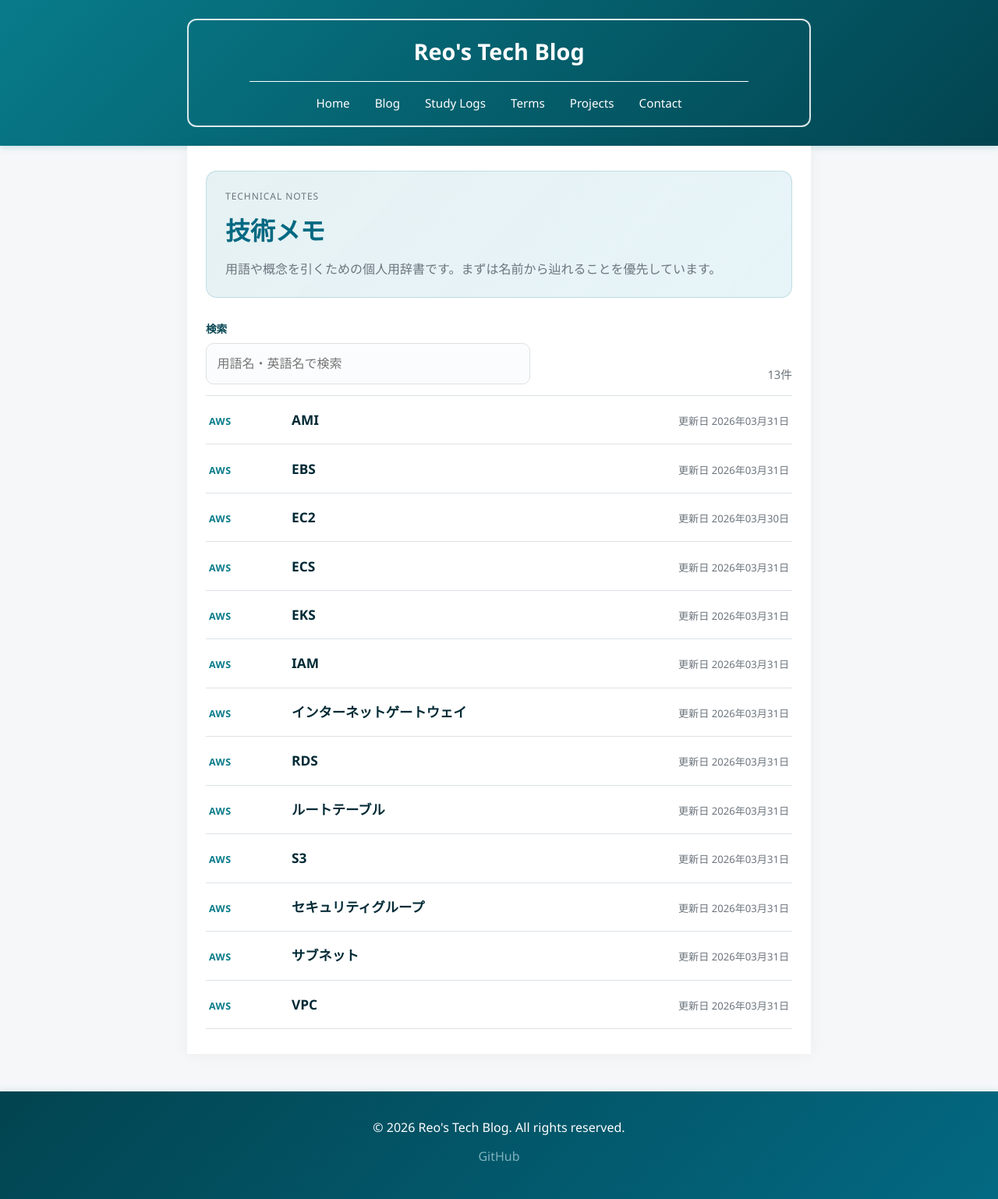
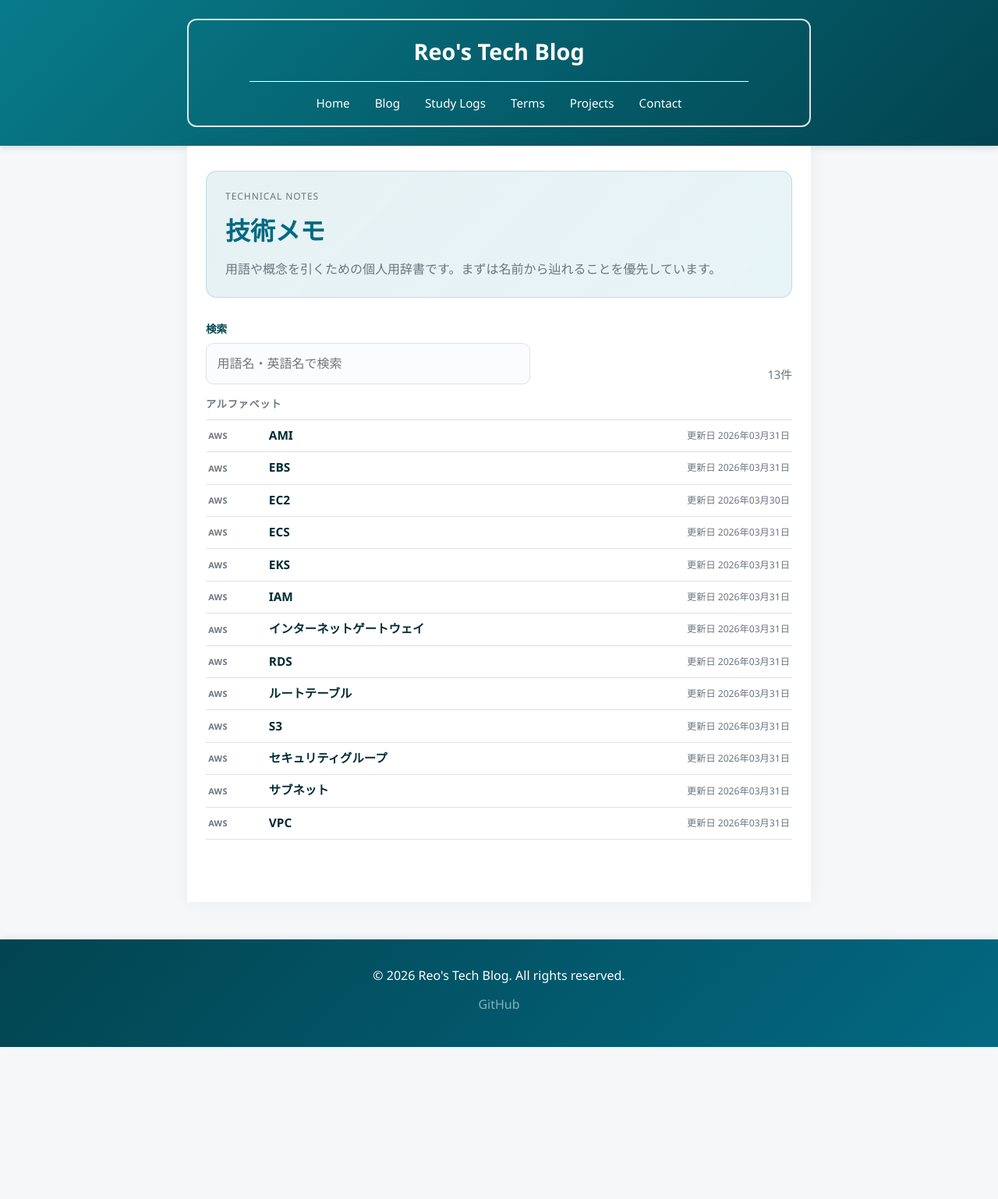
Before and after one commit to Reotech736/Reotech736.github.io, a Jekyll site: the page built from terms/index.html, in a window 1280 px wide. Shown: the whole page at 78% size. Built offline with Jekyll 4.4.1, drawn with Linux system fonts in a browser that asks for light colours; after the commit the page ends 1343 px from its top, so only the background shows below that.

Commit message:
feat: refine terms index layout

```diff
--- a/assets/css/style.css
+++ b/assets/css/style.css
@@ -949,12 +949,30 @@ footer p {
     border-top: 1px solid var(--border);
 }
 
+.terms-group + .terms-group {
+    margin-top: 1.4rem;
+}
+
+.terms-group-title {
+    font-size: 0.82rem;
+    letter-spacing: 0.06em;
+    color: var(--text-light);
+    margin-bottom: 0.45rem;
+    border-bottom: none;
+    padding-bottom: 0;
+    position: static;
+}
+
+.terms-group-title::before {
+    content: none;
+}
+
 .term-entry-link {
     display: grid;
-    grid-template-columns: 90px minmax(0, 1fr) auto;
-    gap: 1rem;
-    align-items: baseline;
-    padding: 0.95rem 0.25rem;
+    grid-template-columns: 64px minmax(0, 1fr) auto;
+    gap: 0.85rem;
+    align-items: center;
+    padding: 0.58rem 0.2rem;
     border-bottom: 1px solid var(--border);
     text-decoration: none;
     transition: background-color 0.2s ease, color 0.2s ease;
@@ -962,7 +980,7 @@ footer p {
 
 .term-entry-link:hover,
 .term-entry-link:focus {
-    background: rgba(8, 123, 138, 0.05);
+    background: rgba(1, 42, 53, 0.025);
     outline: none;
 }
 
@@ -971,23 +989,34 @@ footer p {
 }
 
 .term-entry-category {
-    color: var(--primary);
-    font-size: 0.78rem;
-    font-weight: 700;
-    letter-spacing: 0.04em;
+    color: var(--text-light);
+    font-size: 0.68rem;
+    font-weight: 600;
+    letter-spacing: 0.03em;
     text-transform: uppercase;
 }
 
 .term-entry-title {
     color: var(--dark);
-    font-size: 1.08rem;
+    font-size: 0.96rem;
+    font-weight: 600;
+    line-height: 1.3;
     margin-bottom: 0;
+    border-bottom: none;
+    padding-bottom: 0;
+    position: static;
+}
+
+.term-entry-title::before {
+    content: none;
 }
 
 .term-entry-meta {
     color: var(--text-light);
-    font-size: 0.82rem;
+    font-size: 0.76rem;
     white-space: nowrap;
+    margin: 0;
+    align-self: center;
 }
 
 .term-header .post-meta {
--- a/terms/index.html
+++ b/terms/index.html
@@ -11,6 +11,7 @@ permalink: /terms/
 </div>
 
 {% assign terms = site.terms | sort: "sort_key" %}
+{% assign latin_chars = "abcdefghijklmnopqrstuvwxyz" %}
 <div class="terms-toolbar">
     <label class="terms-search" for="term-search">
         <span class="terms-search-label">検索</span>
@@ -19,8 +20,12 @@ permalink: /terms/
     <p class="terms-count" data-terms-count>{{ terms.size }}件</p>
 </div>
 
+<section class="terms-group" data-term-group>
+    <h2 class="terms-group-title">アルファベット</h2>
     <ul class="terms-dictionary">
         {% for term in terms %}
+        {% assign term_initial = term.sort_key | default: term.slug | slice: 0, 1 | downcase %}
+        {% if latin_chars contains term_initial %}
         {% assign term_aliases = term.aliases | default: empty | join: " " %}
         {% capture term_search_text %}{{ term.title }} {{ term.slug }} {{ term.category }} {{ term_aliases }}{% endcapture %}
         <li class="term-entry" data-term-item data-term-search="{{ term_search_text | strip | downcase | escape }}">
@@ -34,8 +39,34 @@ permalink: /terms/
                 {% endif %}
             </a>
         </li>
+        {% endif %}
         {% endfor %}
     </ul>
+</section>
+
+<section class="terms-group" data-term-group>
+    <h2 class="terms-group-title">50音</h2>
+    <ul class="terms-dictionary">
+        {% for term in terms %}
+        {% assign term_initial = term.sort_key | default: term.slug | slice: 0, 1 | downcase %}
+        {% unless latin_chars contains term_initial %}
+        {% assign term_aliases = term.aliases | default: empty | join: " " %}
+        {% capture term_search_text %}{{ term.title }} {{ term.slug }} {{ term.category }} {{ term_aliases }}{% endcapture %}
+        <li class="term-entry" data-term-item data-term-search="{{ term_search_text | strip | downcase | escape }}">
+            <a class="term-entry-link" href="{{ term.url | relative_url }}">
+                {% if term.category %}
+                <span class="term-entry-category">{{ term.category }}</span>
+                {% endif %}
+                <h2 class="term-entry-title">{{ term.title }}</h2>
+                {% if term.updated %}
+                <p class="term-entry-meta">更新日 {{ term.updated | date: "%Y年%m月%d日" }}</p>
+                {% endif %}
+            </a>
+        </li>
+        {% endunless %}
+        {% endfor %}
+    </ul>
+</section>
 
 <p class="terms-empty" data-terms-empty hidden>該当する技術メモがありません</p>
 
```
Also changed, not shown: other parts of terms/index.html (+6 -0 lines). Lines whose indentation alone changed are shown as unchanged.
